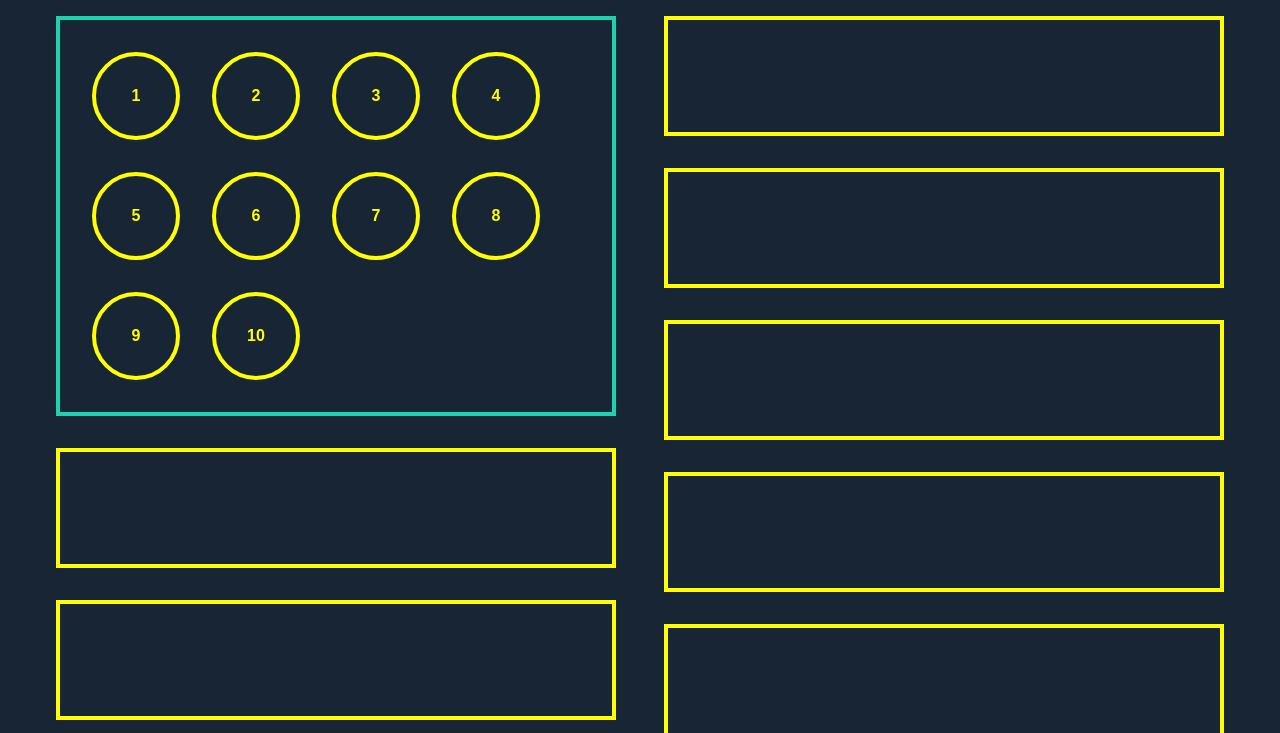
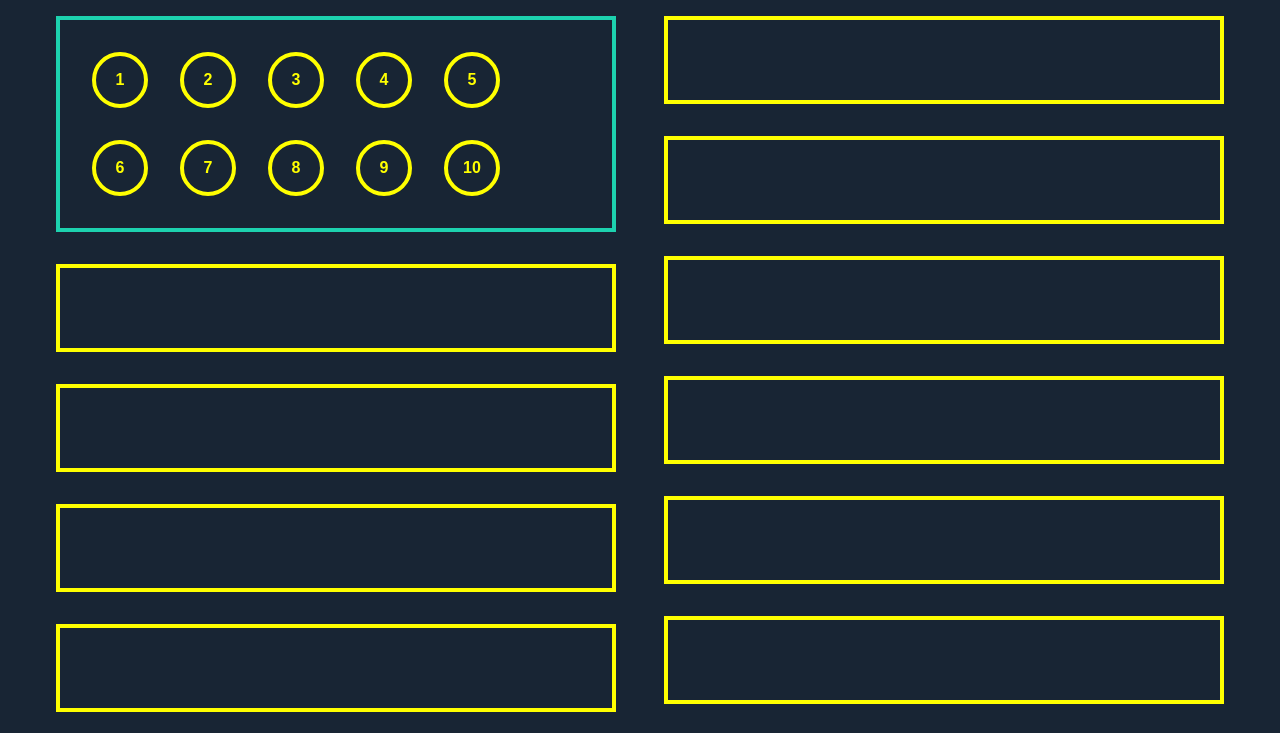
Before and after one commit to Celine86/DragNDrop, a plain HTML site: page index.html in a window 1280 px wide. Shown: the top 733 px of the page. Drawn offline with Linux system fonts and the light colour scheme.

Commit message:
push project with mediaqueries

```diff
--- a/style.css
+++ b/style.css
@@ -62,3 +62,25 @@ body {
 .draggable:hover {
     background-color: var(--color-green);
 }
+/* PHONE */
+@media only screen and (min-device-width: 480px){
+    .dropzone {
+        min-height: 2rem;
+    }
+    .draggable {
+        width: 2rem;
+        height: 2rem;
+        margin: 0.5rem;
+    }
+}
+/* TABLET */
+@media only screen and (min-device-width: 768px){
+    .dropzone {
+        min-height: 3rem;
+    }
+    .draggable {
+        width: 3rem;
+        height: 3rem;
+        margin: 1rem;
+    }
+}
```
